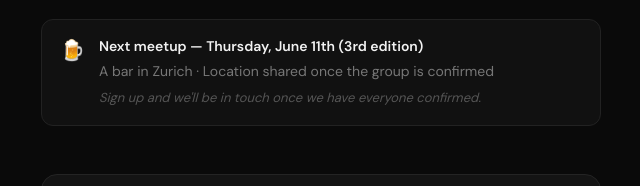
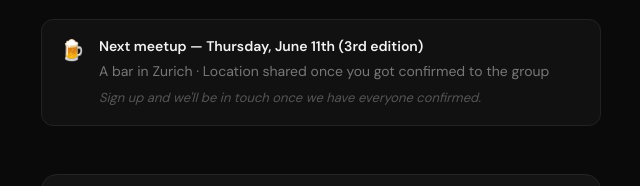
Before and after one commit to Lumics/zrh-field-leads-form, a plain HTML site: page index.html in a window 1280 px wide. Shown: the part 477-663 px from the top of the page, 319-959 px from the left. Drawn offline with Linux system fonts and the light colour scheme.

Commit message:
update: event card location text
Co-Authored-By: Claude Sonnet 4.6 <noreply@anthropic.com>

```diff
--- a/index.html
+++ b/index.html
@@ -370,7 +370,7 @@
         <div class="event-icon">🍺</div>
         <div class="event-details">
           <div class="event-title">Next meetup — Thursday, June 11th (3rd edition)</div>
-          <div class="event-meta">A bar in Zurich · Location shared once the group is confirmed</div>
+          <div class="event-meta">A bar in Zurich · Location shared once you got confirmed to the group</div>
           <div class="event-note">Sign up and we'll be in touch once we have everyone confirmed.</div>
         </div>
       </div>
```
